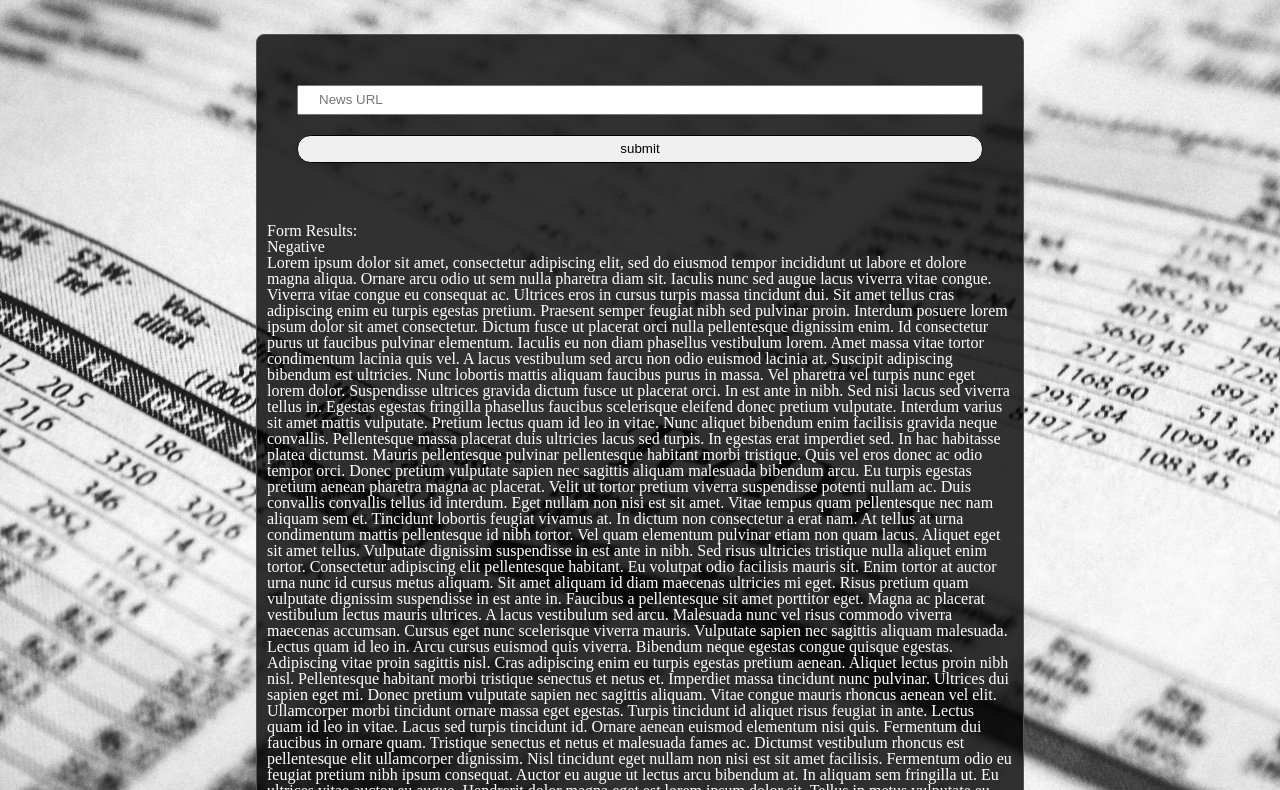
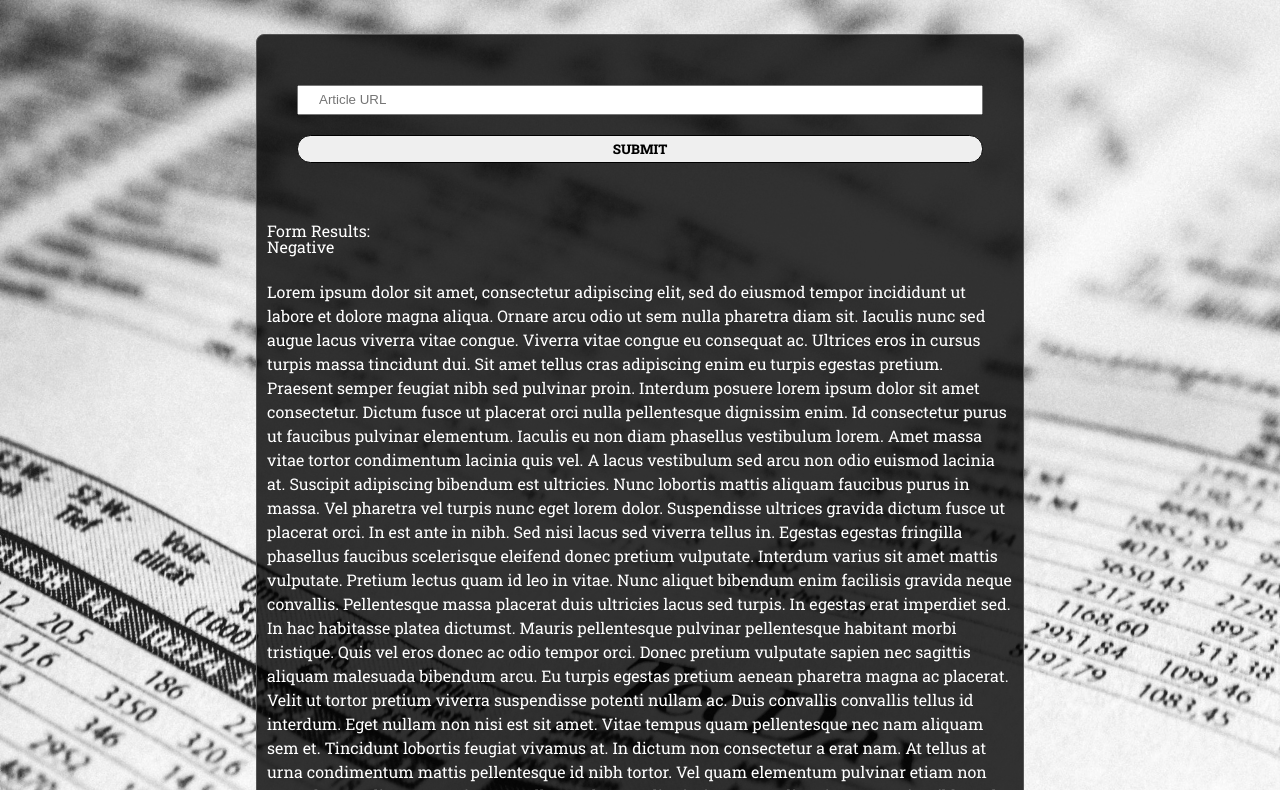
Before and after one commit to schrimy/Udacity-FEND-news-nlp, a website built with webpack: page src/client/views/index.html in a window 1280 px wide. Shown: the part 52-842 px from the top of the page. Built offline with nearby package versions, Linux system fonts and the light colour scheme.

Commit message:
adds font and styling for text

```diff
--- a/src/client/styles/base.scss
+++ b/src/client/styles/base.scss
@@ -20,7 +20,7 @@ section {
     border-radius: 0.5em;
     max-width: 800px;
     margin: 5% 2%;
-    background: rgba($color: #000, $alpha: 0.8);
+    background: rgba($color: $primary, $alpha: 0.8);
 
     &.article-data {
         border: 0;
@@ -28,5 +28,11 @@ section {
         padding: 10px;
         background: 0;
         color: $secondary;
+        font-family: 'Roboto Slab', serif, Arial;
+
+        article {
+            margin-top: 25px;
+            line-height: 1.5em;
+        }
     }
 }
--- a/src/client/styles/colours.scss
+++ b/src/client/styles/colours.scss
@@ -1,2 +1,4 @@
+@import url('https://fonts.googleapis.com/css2?family=Roboto+Slab:wght@400;500;800&display=swap');
+
 $primary: #000;
 $secondary: #fff;
--- a/src/client/styles/form.scss
+++ b/src/client/styles/form.scss
@@ -13,6 +13,9 @@ input {
     &#submit-btn {
         border: 1px solid $primary;
         border-radius: 1em;
+        font-family: 'Roboto Slab', serif, Arial;
+        font-weight: 800;
+        text-transform: uppercase;
 
         &:hover {
             background: $primary;
--- a/src/client/views/index.html
+++ b/src/client/views/index.html
@@ -20,7 +20,7 @@
         <main>
             <section>
                 <form class="" onsubmit="return handleSubmit(event)">
-                    <input id="name" type="text" name="input" value="" onblur="onBlur()" placeholder="News URL">
+                    <input id="name" type="text" name="input" value="" onblur="onBlur()" placeholder="Article URL">
                     <input id="submit-btn" type="submit" name="" value="submit" onclick="return Client.handleSubmit(event)" onsubmit="return Client.handleSubmit(event)">
                 </form>
 
```
